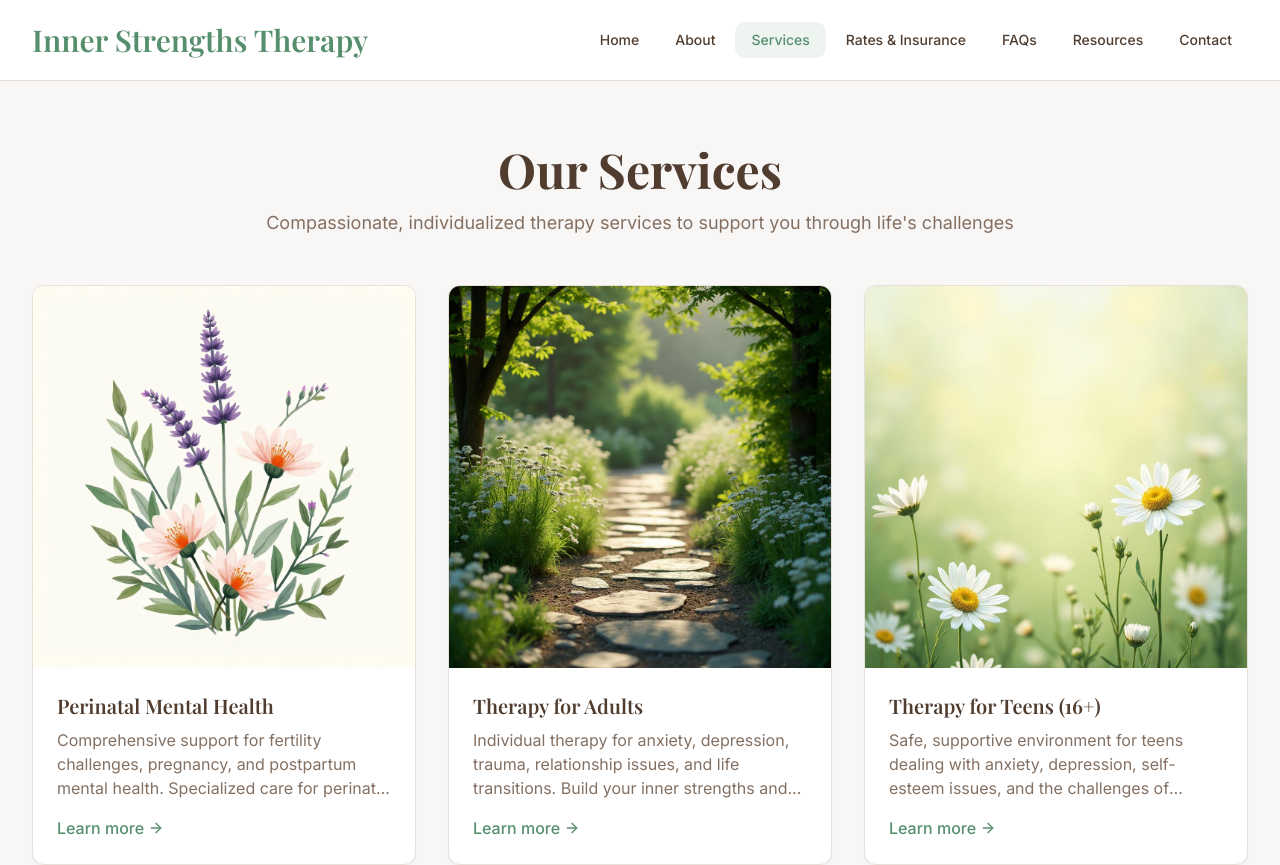
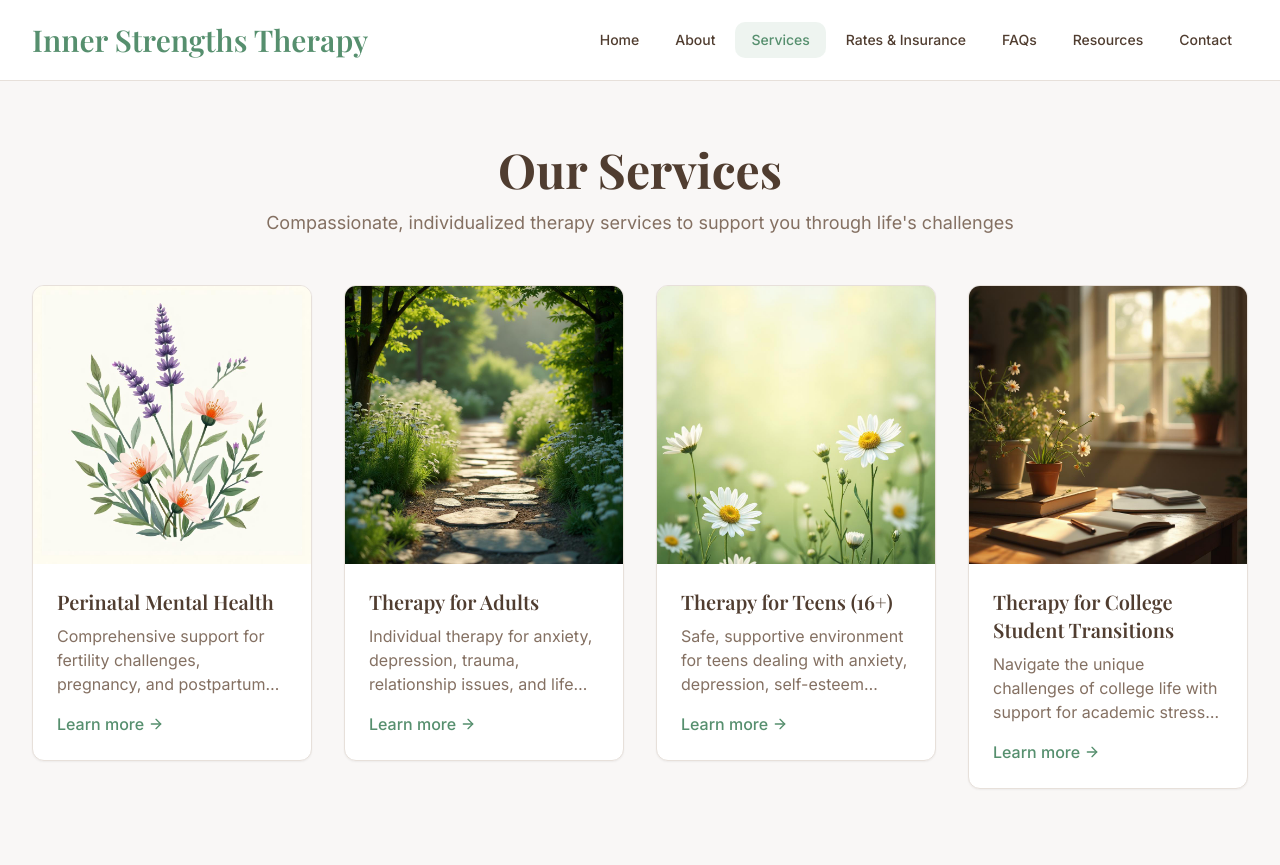
Before and after one commit to aminmag67/innerstrengths-calm-bloom, a React (Vite) app: page /services in a window 1280 px wide. Shown: the top 865 px of the page. Built offline with nearby package versions, Linux system fonts and the light colour scheme; the HTML template or start-up script is replaced by a standard one.

Commit message:
Add college student therapy card
Add a new service card for "Therapy for College Student Transitions" to the Services page. This includes generating a new image and updating the grid layout to accommodate the fourth card.

```diff
--- a/src/pages/Services.tsx
+++ b/src/pages/Services.tsx
@@ -4,6 +4,7 @@ import ServiceCard from "@/components/ServiceCard";
 import perinatalImage from "@/assets/perinatal-health.jpg";
 import adultImage from "@/assets/adult-therapy.jpg";
 import teenImage from "@/assets/teen-therapy.jpg";
+import collegeImage from "@/assets/college-therapy.jpg";
 
 const Services = () => {
   return (
@@ -18,7 +19,7 @@ const Services = () => {
           Compassionate, individualized therapy services to support you through life's challenges
         </p>
 
-        <div className="grid md:grid-cols-3 gap-8">
+        <div className="grid md:grid-cols-2 lg:grid-cols-4 gap-8">
           <ServiceCard
             title="Perinatal Mental Health"
             description="Comprehensive support for fertility challenges, pregnancy, and postpartum mental health. Specialized care for perinatal mood and anxiety disorders."
@@ -39,6 +40,13 @@ const Services = () => {
             image={teenImage}
             link="/services/teen"
           />
+
+          <ServiceCard
+            title="Therapy for College Student Transitions"
+            description="Navigate the unique challenges of college life with support for academic stress, identity exploration, relationships, and transitioning to independence."
+            image={collegeImage}
+            link="/services/college"
+          />
         </div>
       </div>
 
```
Also changed, not shown: src/assets/college-therapy.jpg (added).
